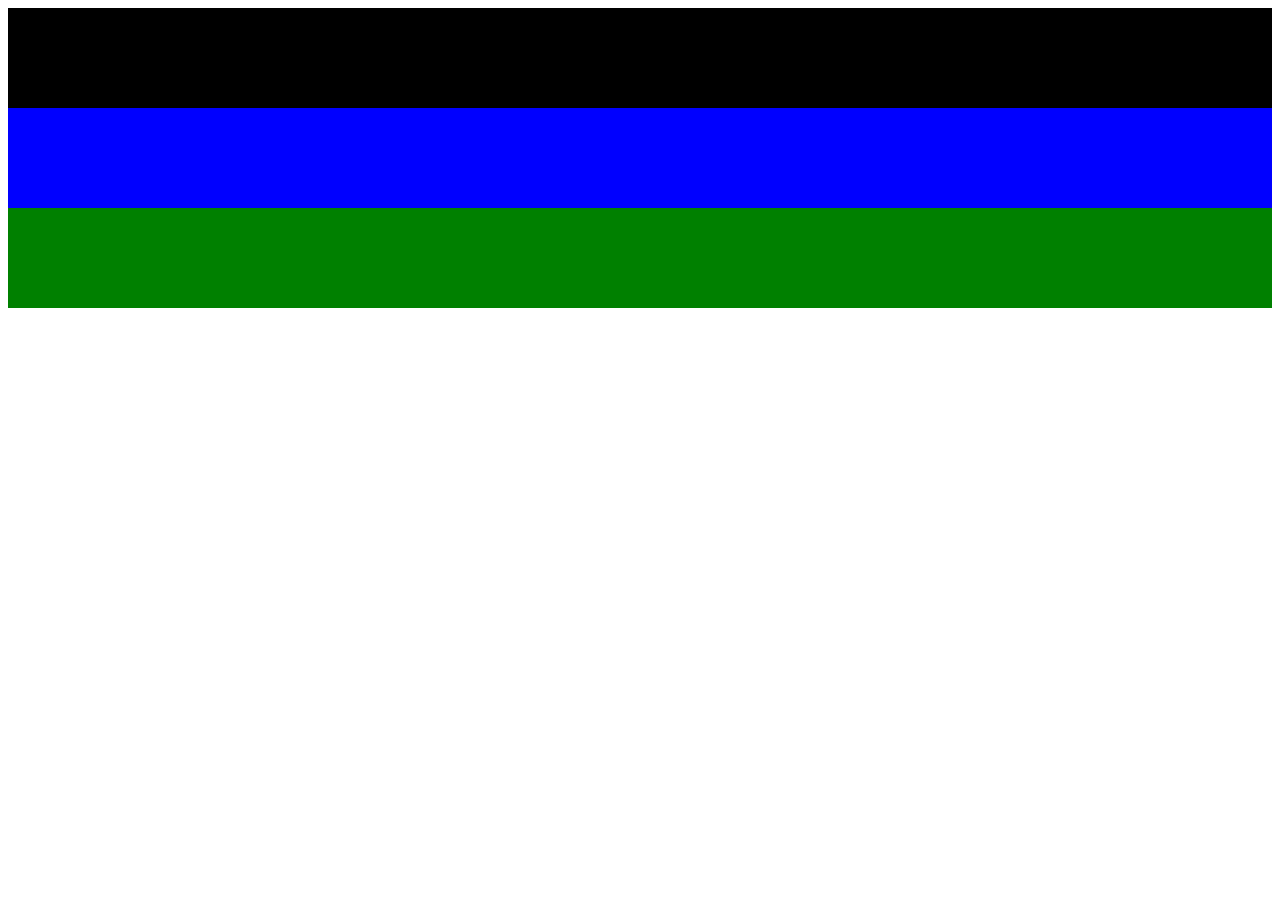
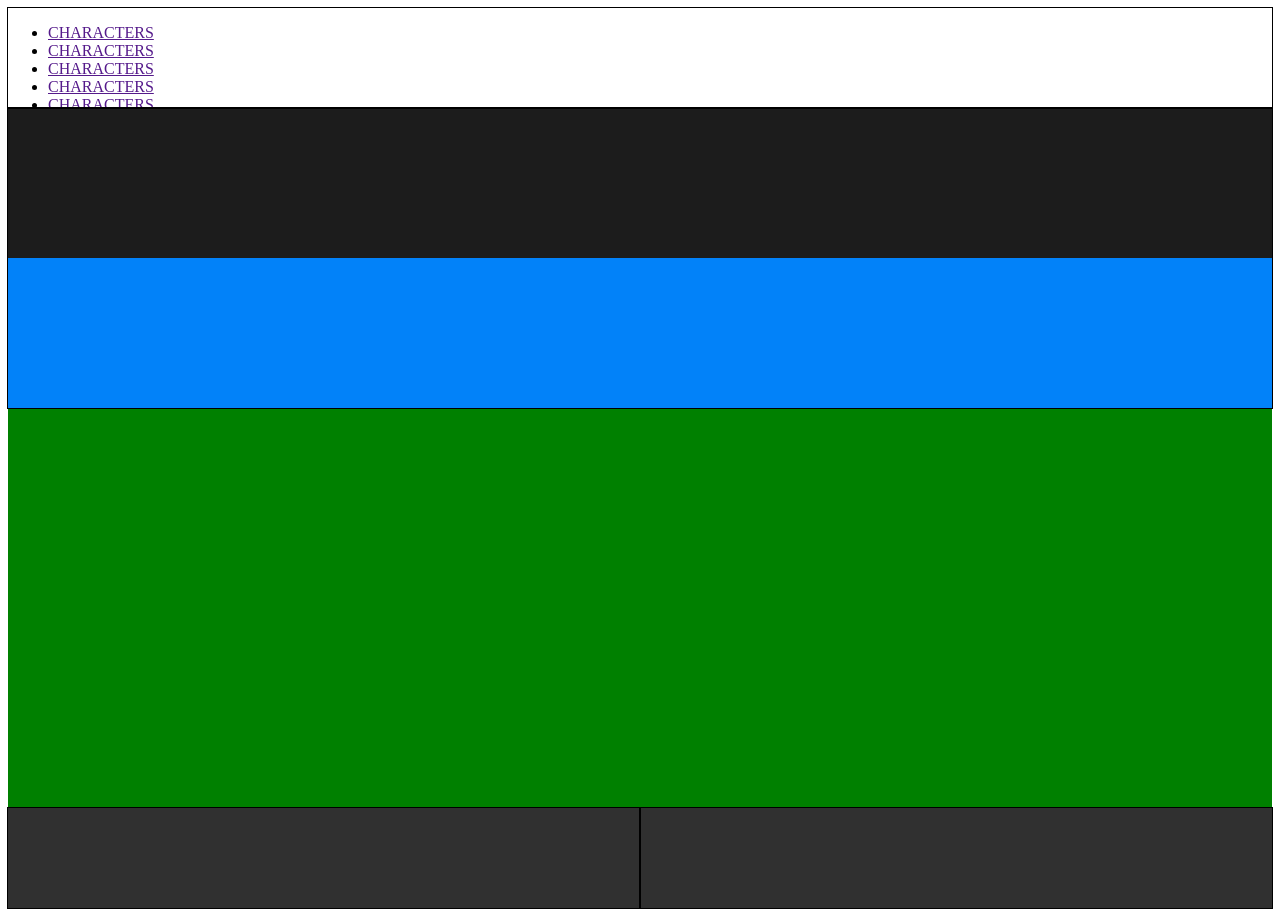
Before and after one commit to 0Daviduo0/vite-comics, a Vue app: page / in a window 1280 px wide. Before the commit the page ends 800 px from the top, so only its background shows below. Built offline with nearby package versions, Linux system fonts and the light colour scheme.

Commit message:
Macroblocks

```diff
--- a/src/App.vue
+++ b/src/App.vue
@@ -26,7 +26,7 @@ export default {
 </template>
 
 <style lang="scss" scoped>
-@use './styles/general.scss' as *;
 @use './styles/partials/variables' as *;
 @use './styles/partials/mixins' as *;
+@use './styles/general.scss' as *;
 </style>
--- a/src/components/AppFooter.vue
+++ b/src/components/AppFooter.vue
@@ -9,14 +9,46 @@ export default{
     <footer>
 
     </footer>
+    <div class="account-and-socials">
+
+        <div class="signup">
+
+        </div>
+        <div class="socials">
+
+        </div>
+
+    </div>
 </template>
 
 <style lang="scss" scoped>
 
 footer{
     display: flex;
-    height: 100px;
+    height: 400px;
     background-color: green;
+    display: flex;
+    flex-direction: row;
+    justify-content: space-between;
+
+    .account-and-socials{
+        display: flex;
+        justify-content: space-between;
+        background-color: #303030;
+        background-color: #303030;
+    }
+        .signup{
+            height: 100px;
+            width: 50%;
+            outline: 1px solid black;
+        }
+
+        .socials{
+            height: 100px;
+            width: 50%;
+            outline: 1px solid black;
+        }
+
 }
 
 </style>
--- a/src/components/AppHeader.vue
+++ b/src/components/AppHeader.vue
@@ -8,15 +8,63 @@ export default{
 <template>
     <header>
 
+        <div class="logo">
+
+        </div>
+
+        <div class="lista">
+
+            <nav>
+
+                <ul>
+                    <li>
+                        <a href="">CHARACTERS</a>
+                    </li>
+                    <li>
+                        <a href="">CHARACTERS</a>
+                    </li>
+                    <li>
+                        <a href="">CHARACTERS</a>
+                    </li>
+                    <li>
+                        <a href="">CHARACTERS</a>
+                    </li>
+                    <li>
+                        <a href="">CHARACTERS</a>
+                    </li>
+                    <li>
+                        <a href="">CHARACTERS</a>
+                    </li>
+                    <li>
+                        <a href="">CHARACTERS</a>
+                    </li>
+                    <li>
+                        <a href="">CHARACTERS</a>
+                    </li>
+                    <li>
+                        <a href="">CHARACTERS</a>
+                    </li>
+                </ul>
+
+            </nav>
+
+        </div>
+
     </header>
 </template>
 
 <style lang="scss" scoped>
+@use '../styles/partials/mixins' as *;
+@use '../styles/partials/variables' as *;
 
 header{
     display: flex;
     height: 100px;
-    background-color: black;
+    outline: 1px solid black;
 }
 
+logo{
+        outline: 1px solid red;
+    }
+
 </style>
--- a/src/components/AppMain.vue
+++ b/src/components/AppMain.vue
@@ -7,16 +7,33 @@ export default{
 
 <template>
     <main>
+        <div class="content">
+
+        </div>
+        <div class="rapid_components">
+
+        </div>
 
     </main>
 </template>
 
 <style lang="scss" scoped>
+@use '../styles/partials/variables' as *;
 
 main{
     display: flex;
-    height: 100px;
-    background-color: blue;
+    flex-direction: column;
+    outline: 1px solid black;
+
+    .content {
+        height: 150px;
+        background-color: $main-color1;
+    }
+    .rapid_components {
+        height: 150px;
+        background-color: $main-color2;
+    }
 }
 
+
 </style>
--- a/src/styles/partials/_variables.scss
+++ b/src/styles/partials/_variables.scss
@@ -1 +1,3 @@
 $primary: #fff;
+$main-color1: #1c1c1c;
+$main-color2: #0282f9;
```
